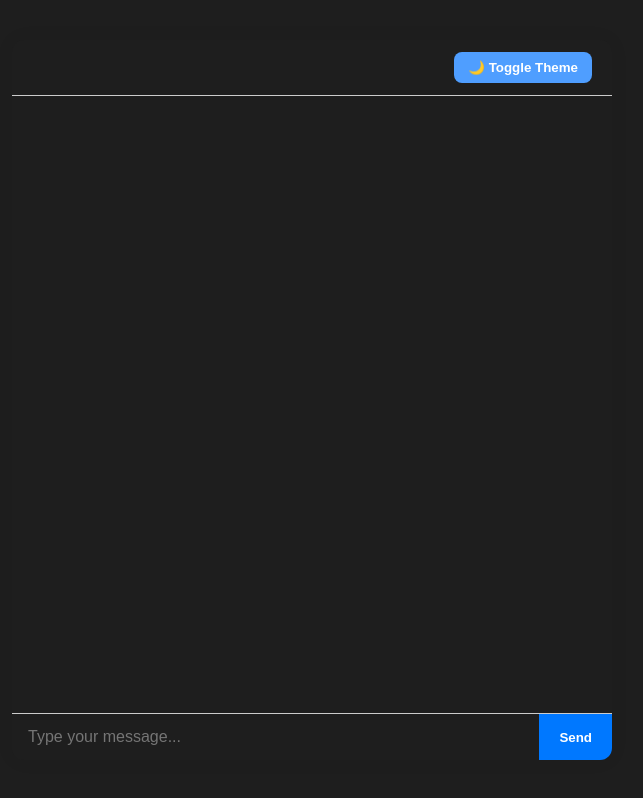
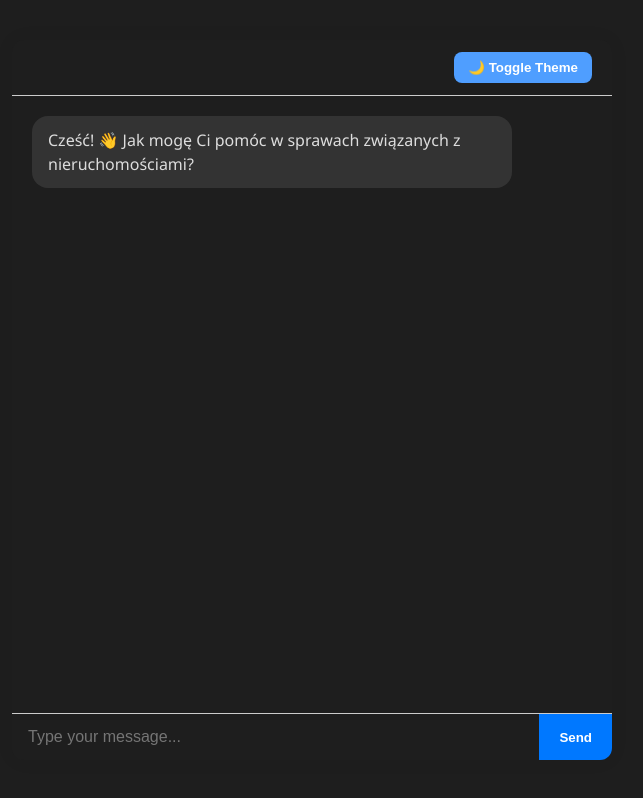
Before and after one commit to BorekF/Chat, a website: page public/index.html in a window 1280 px wide. Shown: the whole page, without its empty margins (328-971 px from the left). Drawn offline with Linux system fonts and the light colour scheme.

Commit message:
Update index.html

```diff
--- a/public/index.html
+++ b/public/index.html
@@ -154,6 +154,8 @@
   </div>
 </div>
 
+<!-- (All your original HTML stays the same) -->
+
 <script>
   let isDark = true; // default dark mode enabled
   let typingElement;
@@ -215,7 +217,12 @@
       typingElement = null;
     }
   }
+
+  window.addEventListener('DOMContentLoaded', () => {
+    addMessage('Bot', 'Cześć! 👋 Jak mogę Ci pomóc w sprawach związanych z nieruchomościami?', 'bot');
+  });
 </script>
+
 
 </body>
 </html>
```
